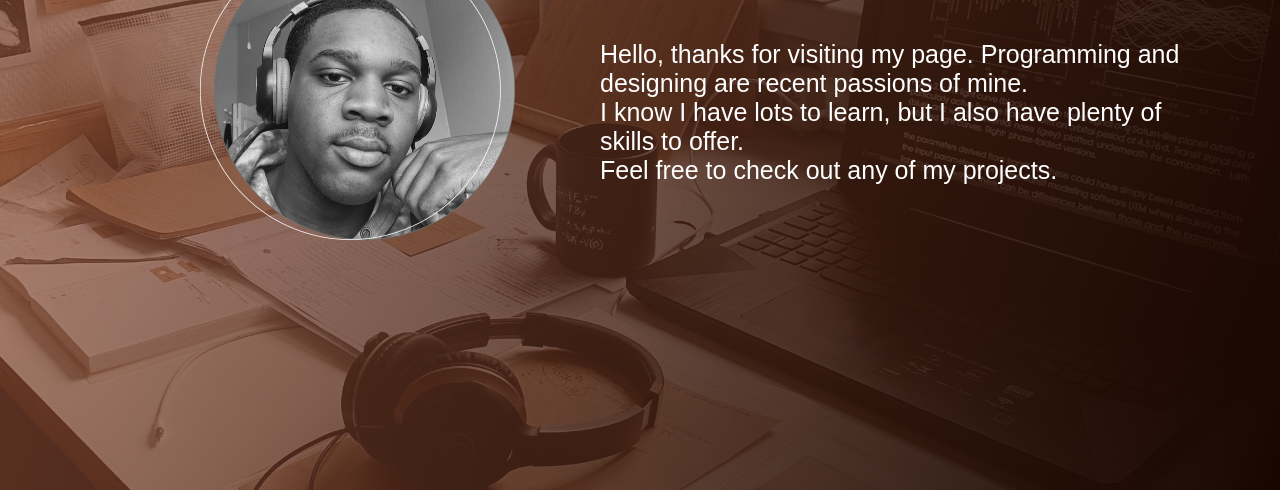
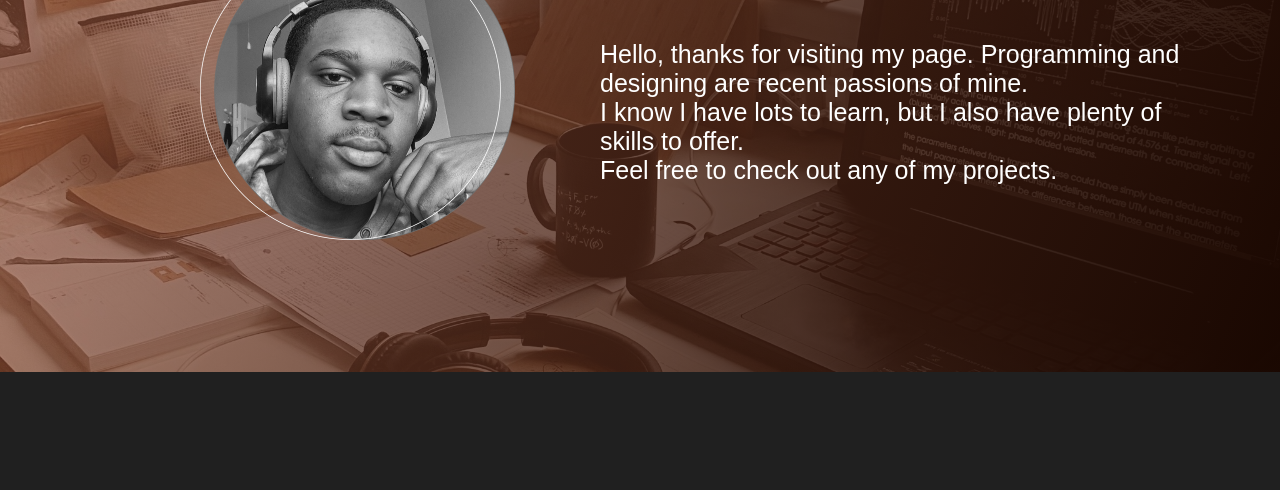
Before and after one commit to thebissoup/PORTFOLIO, a plain HTML site: page index.html in a window 1280 px wide. Shown: the part 310-800 px from the top of the page. Drawn offline with Linux system fonts and the light colour scheme; a web font is replaced by a local one.

Commit message:
Update styles.css

```diff
--- a/css/styles.css
+++ b/css/styles.css
@@ -4,6 +4,7 @@
     font-weight: normal;
     color: white;
 }
+
 .navigation{
     margin-right: -50px;
     display: flex;
@@ -112,3 +113,26 @@
     width: 600px;
     height: auto;
 }
+
+.footer{
+    position:fixed;
+    left: 0;
+    bottom: 0;
+    width: 100%;
+    background-color: #202020;
+    color: white;
+    height: 118px;
+    display: flex;
+    justify-content: center;
+    align-items: center;
+
+}
+
+.contact-links{
+    padding: 0 25px;
+}
+
+.social-images{
+    height: 48px;
+    width: 48px;
+}
```
